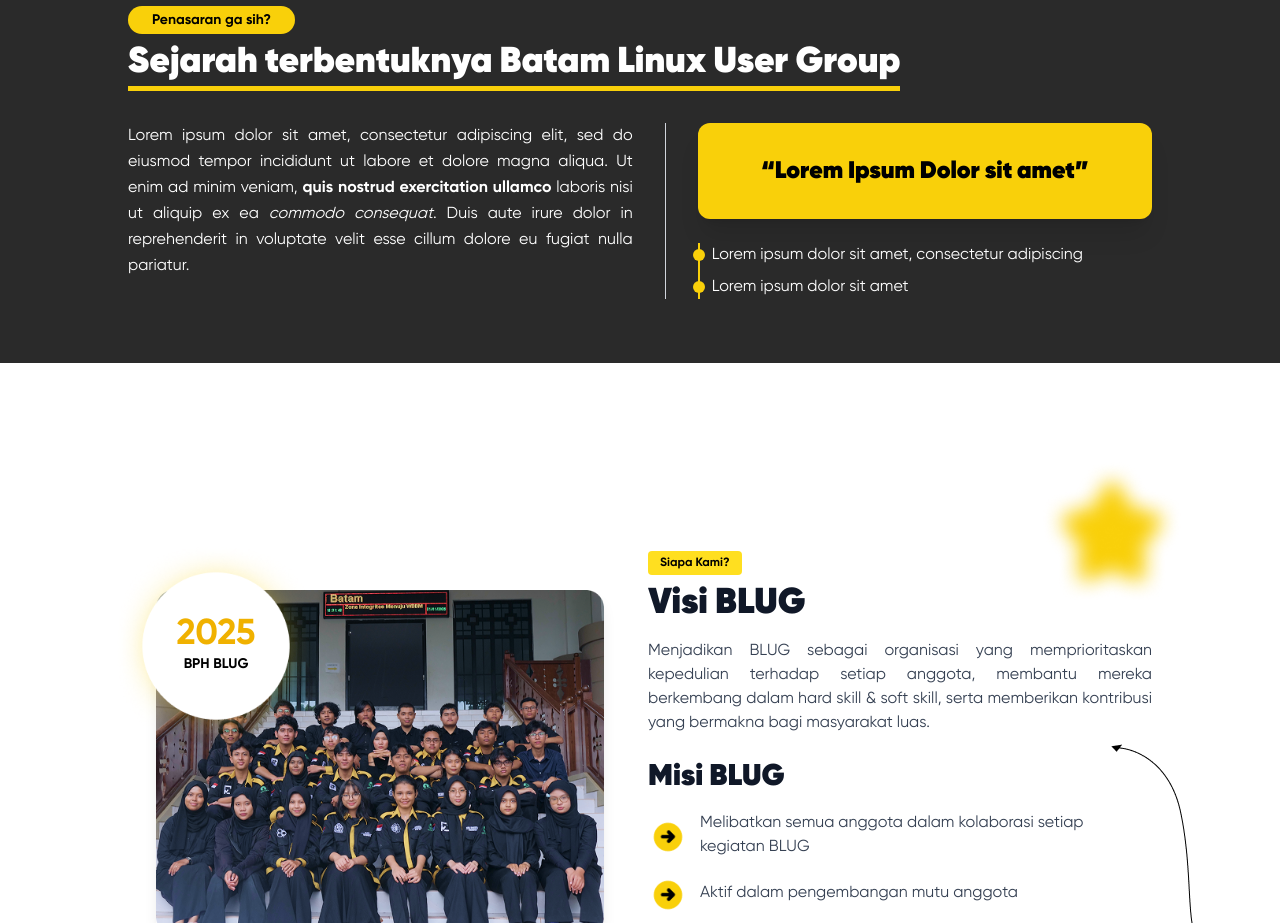
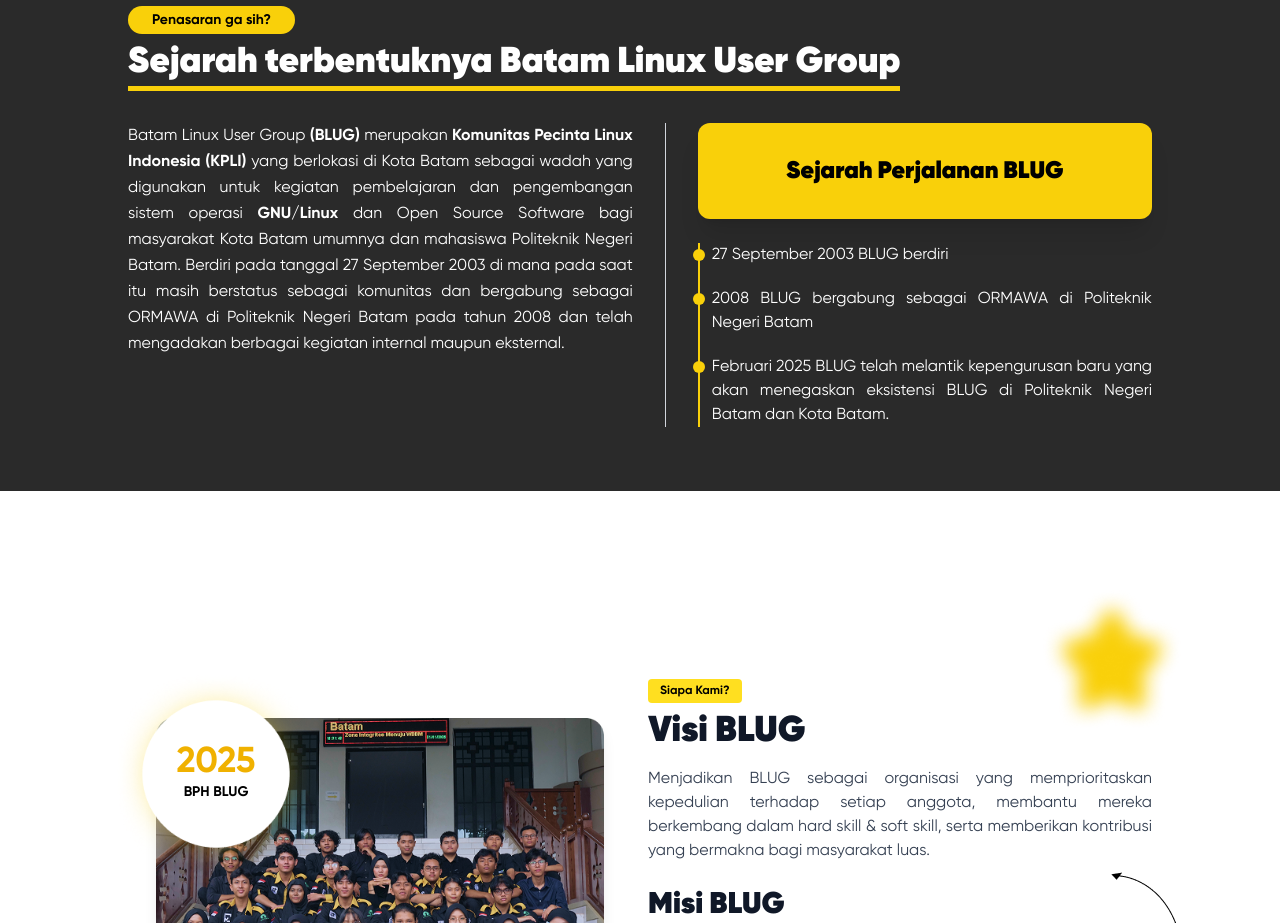
Before and after one commit to Batam-Linux-User-Group/profile-blug, a React (Vite) app: page /tentang in a window 1280 px wide. Shown: the part 880-1803 px from the top of the page. Built offline with nearby package versions, Linux system fonts and the light colour scheme.

Commit message:
some changes

```diff
--- a/src/components/Kontak/HubungiKami.jsx
+++ b/src/components/Kontak/HubungiKami.jsx
@@ -1,10 +1,13 @@
-import React from "react";
-import bg_star from "../../assets/HubungiPage/bg_star.png";
-import cardImage from "../../assets/HubungiPage/imagecard.png";
+import React from 'react';
+import bg_star from '../../assets/HubungiPage/bg_star.png';
+import cardImage from '../../assets/HubungiPage/imagecard.png';
 
 const HubungiKami = () => {
   return (
-    <div className="w-full bg-no-repeat" style={{backgroundImage: `url(${bg_star})`}}>
+    <div
+      className="w-full bg-no-repeat"
+      style={{ backgroundImage: `url(${bg_star})` }}
+    >
       <div className="lg:max-w-screen-lg mx-auto grid grid-cols-1 md:grid-cols-2 gap-5 py-20">
         {/* Kartu Kontak */}
         <div className="relative rounded-2xl overflow-hidden text-white shadow-xl">
@@ -12,7 +15,7 @@
             className="bg-opacity-60 p-15 h-full flex flex-col"
             style={{
               backgroundImage: `url(${cardImage})`,
-              backgroundPosition: "center",
+              backgroundPosition: 'center',
             }}
           >
             <div>
@@ -23,8 +26,8 @@
                 Jangan ragu untuk menghubungi kami.
               </h3>
               <p className="mb-4 text-sm">
-                Lorem ipsum dolor sit amet, consectetur adipiscing elit, sed do
-                eiusmod tempor incididunt ut labore et dolore magna aliqua.
+                Jika Anda memiliki pertanyaan atau ingin berdiskusi tentang
+                proyek atau event, jangan ragu untuk menghubungi kami.
               </p>
               <hr className="border-white border-t-2 w-full mb-5" />
             </div>
@@ -53,7 +56,7 @@
                 </div>
                 <div>
                   <p className="font-bold">Contact Us!</p>
-                  <p className="text-sm">blugku@gmail.com</p>
+                  <p className="text-sm">intiblug@gmail.com</p>
                 </div>
               </div>
             </div>
@@ -66,7 +69,12 @@
           <form className="space-y-1">
             <div className="grid grid-cols-1 md:grid-cols-2 gap-4">
               <div>
-                <label htmlFor="nama" className="text-sm text-gray-800 font-bold">Nama</label>
+                <label
+                  htmlFor="nama"
+                  className="text-sm text-gray-800 font-bold"
+                >
+                  Nama
+                </label>
                 <input
                   type="text"
                   className="border p-3 rounded-md w-full bg-accent-3 border-transparent"
@@ -74,7 +82,12 @@
                 />
               </div>
               <div>
-                <label htmlFor="telepon" className="text-sm text-gray-800 font-bold">Telepon</label>
+                <label
+                  htmlFor="telepon"
+                  className="text-sm text-gray-800 font-bold"
+                >
+                  Telepon
+                </label>
                 <input
                   type="text"
                   className="border p-3 rounded-md w-full bg-accent-3 border-transparent"
@@ -82,18 +95,24 @@
                 />
               </div>
             </div>
-            <label htmlFor="email" className="text-sm text-gray-800 font-bold">Email</label>
+            <label htmlFor="email" className="text-sm text-gray-800 font-bold">
+              Email
+            </label>
             <input
               type="email"
               className="w-full border p-3 rounded-md bg-accent-3 border-transparent"
             />
-            <label htmlFor="subjek" className="text-sm text-gray-800 font-bold">Subjek</label>
+            <label htmlFor="subjek" className="text-sm text-gray-800 font-bold">
+              Subjek
+            </label>
             <input
               type="text"
               className="w-full border p-3 rounded-md bg-accent-3 border-transparent"
               id="subjek"
             />
-            <label htmlFor="pesan" className="text-sm text-gray-800 font-bold">Pesan</label>
+            <label htmlFor="pesan" className="text-sm text-gray-800 font-bold">
+              Pesan
+            </label>
             <textarea
               rows="4"
               className="w-full border p-3 rounded-md bg-accent-3 border-transparent resize-none"
--- a/src/components/Tentang/Sejarah.jsx
+++ b/src/components/Tentang/Sejarah.jsx
@@ -1,5 +1,5 @@
-import React from "react";
-import { poltek } from "../../assets/Tentang";
+import React from 'react';
+import { poltek } from '../../assets/Tentang';
 
 const Sejarah = () => {
   return (
@@ -18,29 +18,40 @@
         {/* Konten */}
         <div className="text-left w-full max-w-5xl">
           {/* Label */}
-          <p className="text-sm font-semibold text-black bg-primary inline-block px-6 py-1 rounded-full mb-2" data-aos="flip-up">
+          <p
+            className="text-sm font-semibold text-black bg-primary inline-block px-6 py-1 rounded-full mb-2"
+            data-aos="flip-up"
+          >
             Penasaran ga sih?
           </p>
           <br />
           {/* Judul */}
-          <h2 className="text-3xl md:text-4xl font-gilroy font-extrabold mb-8 inline-block border-b-[5px] border-primary pb-1" data-aos="fade-right">
+          <h2
+            className="text-3xl md:text-4xl font-gilroy font-extrabold mb-8 inline-block border-b-[5px] border-primary pb-1"
+            data-aos="fade-right"
+          >
             Sejarah terbentuknya Batam Linux User Group
           </h2>
 
           <div className="flex flex-col md:flex-row gap-8 items-start">
             {/* Paragraf Kiri */}
             <div className="md:w-[50%]">
-              <p className="text-tertiary leading-relaxed text-justify" data-aos="fade-left" data-aos-delay="300">
-                Lorem ipsum dolor sit amet, consectetur adipiscing elit, sed do
-                eiusmod tempor incididunt ut labore et dolore magna aliqua. Ut
-                enim ad minim veniam,{" "}
-                <span className="font-bold text-white">
-                  quis nostrud exercitation ullamco
-                </span>{" "}
-                laboris nisi ut aliquip ex ea{" "}
-                <span className="italic">commodo consequat</span>. Duis aute
-                irure dolor in reprehenderit in voluptate velit esse cillum
-                dolore eu fugiat nulla pariatur.
+              <p
+                className="text-tertiary leading-relaxed text-justify"
+                data-aos="fade-left"
+                data-aos-delay="300"
+              >
+                Batam Linux User Group <b>(BLUG)</b> merupakan{' '}
+                <b>Komunitas Pecinta Linux Indonesia (KPLI) </b>
+                yang berlokasi di Kota Batam sebagai wadah yang digunakan untuk
+                kegiatan pembelajaran dan pengembangan sistem operasi{' '}
+                <b>GNU/Linux </b>
+                dan Open Source Software bagi masyarakat Kota Batam umumnya dan
+                mahasiswa Politeknik Negeri Batam. Berdiri pada tanggal 27
+                September 2003 di mana pada saat itu masih berstatus sebagai
+                komunitas dan bergabung sebagai ORMAWA di Politeknik Negeri
+                Batam pada tahun 2008 dan telah mengadakan berbagai kegiatan
+                internal maupun eksternal.
               </p>
             </div>
 
@@ -48,10 +59,14 @@
             <div className="hidden md:block w-px bg-gray-300  self-stretch" />
 
             {/* Quote + List */}
-            <div className="md:w-[45%] flex flex-col gap-6" data-aos="fade-right" data-aos-delay="500">
+            <div
+              className="md:w-[45%] flex flex-col gap-6"
+              data-aos="fade-right"
+              data-aos-delay="500"
+            >
               {/* Quote Card */}
               <div className="bg-primary text-black font-black  text-2xl rounded-xl py-8 px-10 shadow-xl font-gilroyHeavy text-center">
-                “Lorem Ipsum Dolor sit amet”
+                Sejarah Perjalanan BLUG
               </div>
 
               {/* Bullet List */}
@@ -60,12 +75,21 @@
                 <div className="relative flex flex-col items-center">
                   <div className="w-[2px] bg-primary h-full" />
                   <div className="w-3 h-3 bg-primary rounded-full absolute top-3 -translate-y-1/2" />
-                  <div className="w-3 h-3 bg-primary rounded-full absolute bottom-3 translate-y-1/2" />
+                  <div className="w-3 h-3 bg-primary rounded-full absolute bottom-32 translate-y-1/2" />
+                  <div className="w-3 h-3 bg-primary rounded-full absolute bottom-[60px] translate-y-1/2" />
                 </div>
 
-                <ul className="text-white space-y-2 pl-1">
-                  <li>Lorem ipsum dolor sit amet, consectetur adipiscing</li>
-                  <li>Lorem ipsum dolor sit amet</li>
+                <ul className="text-white space-y-5 pl-1 text-justify">
+                  <li>27 September 2003 BLUG berdiri</li>
+                  <li>
+                    2008 BLUG bergabung sebagai ORMAWA di Politeknik Negeri
+                    Batam
+                  </li>
+                  <li>
+                    Februari 2025 BLUG telah melantik kepengurusan baru yang
+                    akan menegaskan eksistensi BLUG di Politeknik Negeri Batam
+                    dan Kota Batam.
+                  </li>
                 </ul>
               </div>
             </div>
```
Also changed, not shown: src/components/Footer.jsx (+102 -28 lines), src/components/LandingPage/VideoSection.jsx (+58 -12 lines).
